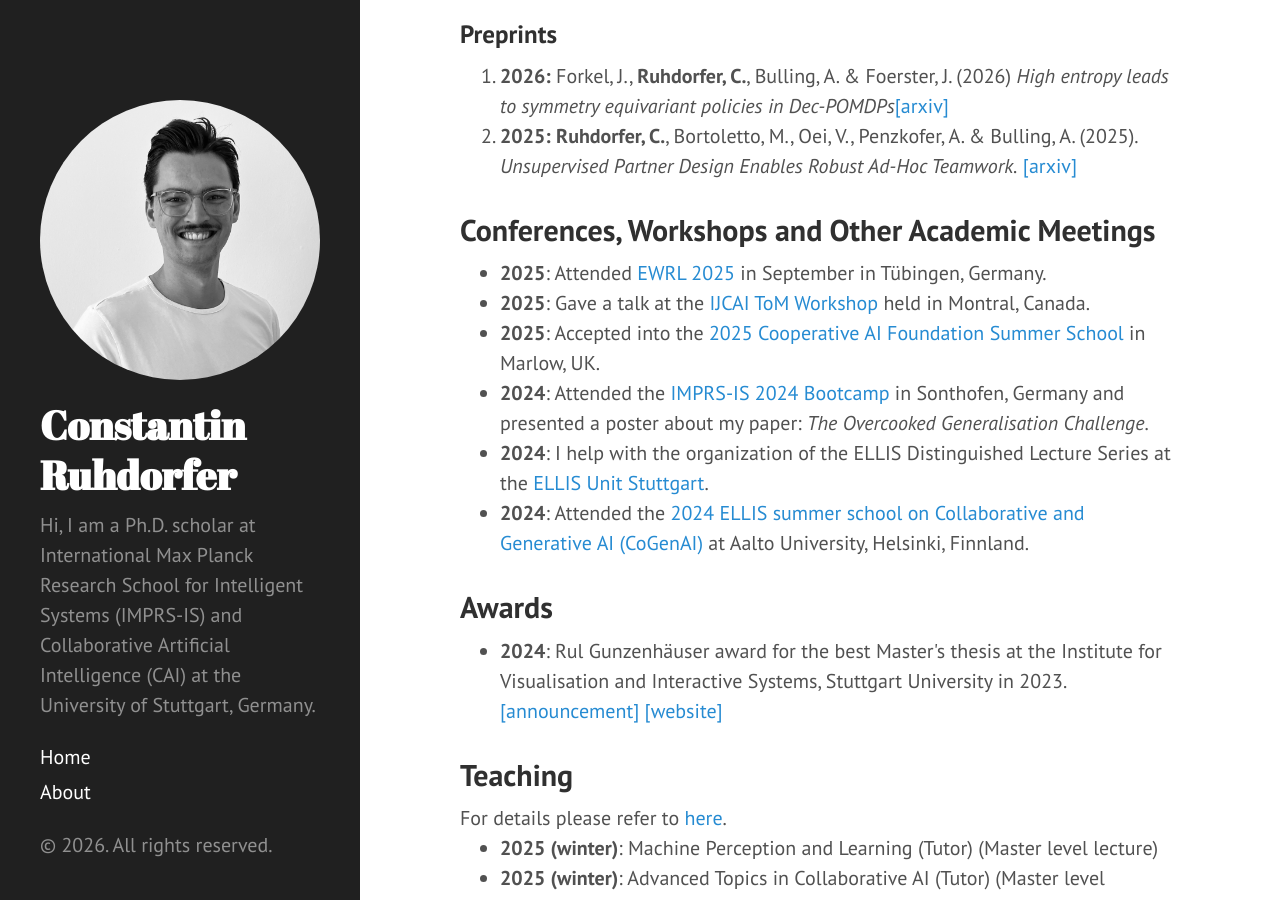
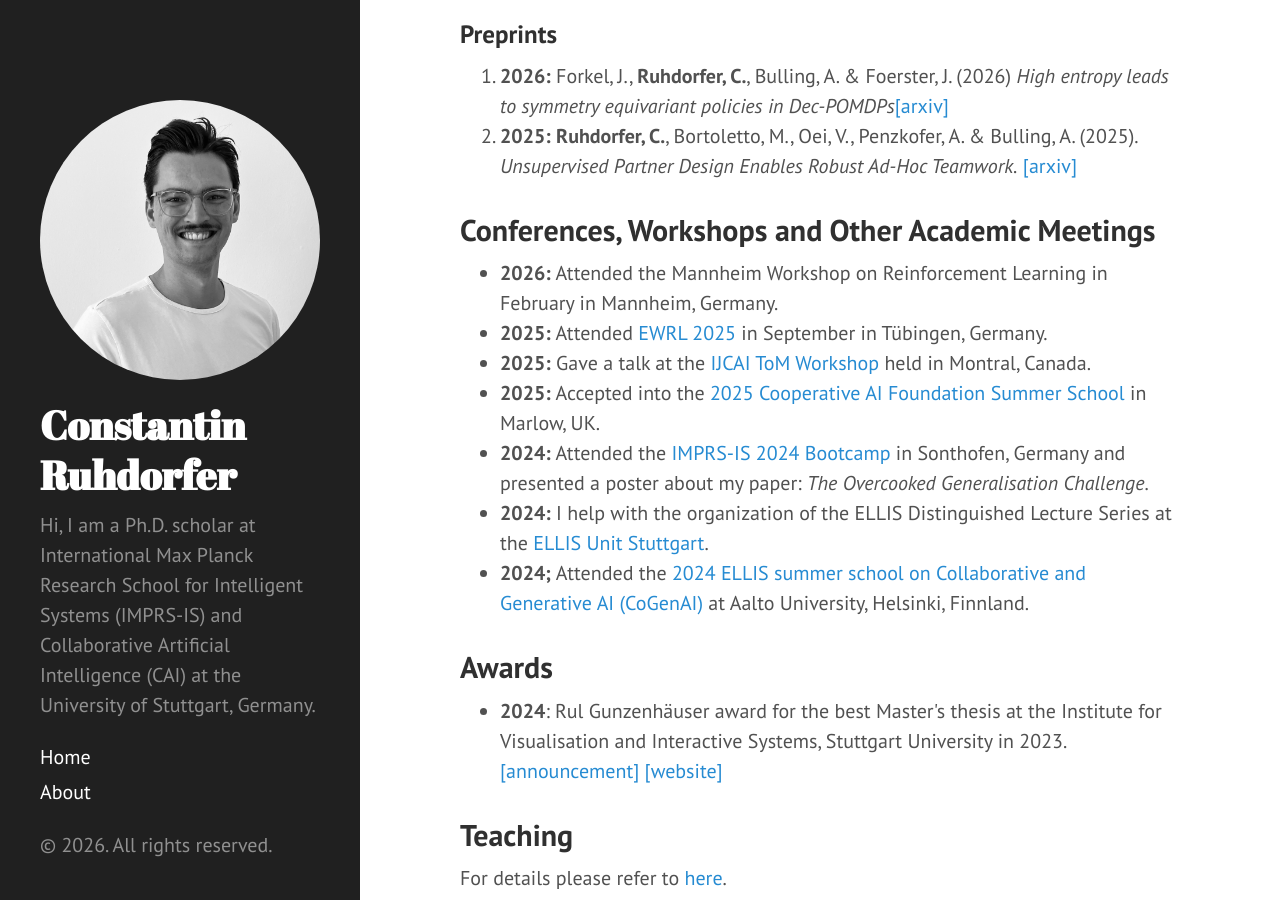
Before and after one commit to ConstantinRuhdorfer/constantinruhdorfer.github.io, a Jekyll site: the page built from index.html, in a window 1280 px wide and 900 px high, scrolled down 2255 px. Built offline with Jekyll 4.4.1, drawn with Linux system fonts in a browser that asks for light colours; the list of posts is cut into pages by our own code.

Commit message:
Add upcoming events for 2026 and 2025

```diff
--- a/index.html
+++ b/index.html
@@ -55,12 +55,13 @@ I sometimes collaborate with others to work on topics not related to my core res
 <h2 class="post-title">Conferences, Workshops and Other Academic Meetings</h2>
 
 <ul>
-  <li><b>2025</b>: Attended <a href="https://euro-workshop-on-reinforcement-learning.github.io/ewrl18/">EWRL 2025</a> in September in Tübingen, Germany.</li>
-  <li><b>2025</b>: Gave a talk at the <a href="https://tomworkshop.github.io">IJCAI ToM Workshop</a> held in Montral, Canada.</li>
-  <li><b>2025</b>: Accepted into the <a href="https://www.cooperativeai.com/summer-school/summer-school-2025">2025 Cooperative AI Foundation Summer School</a> in Marlow, UK. </li>
-  <li><b>2024</b>: Attended the <a href="https://imprs.is.mpg.de/events/imprs-is-boot-camp">IMPRS-IS 2024 Bootcamp</a> in Sonthofen, Germany and presented a poster about my paper: <i>The Overcooked Generalisation Challenge</i>.</li>
-  <li><b>2024</b>: I help with the organization of the ELLIS Distinguished Lecture Series at the <a href="https://ellis-stuttgart.eu">ELLIS Unit Stuttgart</a>.</li>
-  <li><b>2024</b>: Attended the <a href="https://fcai.fi/ellis-summer-school-2024/home">2024 ELLIS summer school on Collaborative and Generative AI (CoGenAI)</a> at Aalto University, Helsinki, Finnland.</li>
+  <li><b>2026:</b> Attended the <a href="https://www.wim.uni-mannheim.de/doering/conferences/rl-2026/"></a>Mannheim Workshop on Reinforcement Learning</a> in February in Mannheim, Germany.</li>
+  <li><b>2025:</b> Attended <a href="https://euro-workshop-on-reinforcement-learning.github.io/ewrl18/">EWRL 2025</a> in September in Tübingen, Germany.</li>
+  <li><b>2025:</b> Gave a talk at the <a href="https://tomworkshop.github.io">IJCAI ToM Workshop</a> held in Montral, Canada.</li>
+  <li><b>2025:</b> Accepted into the <a href="https://www.cooperativeai.com/summer-school/summer-school-2025">2025 Cooperative AI Foundation Summer School</a> in Marlow, UK. </li>
+  <li><b>2024:</b> Attended the <a href="https://imprs.is.mpg.de/events/imprs-is-boot-camp">IMPRS-IS 2024 Bootcamp</a> in Sonthofen, Germany and presented a poster about my paper: <i>The Overcooked Generalisation Challenge</i>.</li>
+  <li><b>2024:</b> I help with the organization of the ELLIS Distinguished Lecture Series at the <a href="https://ellis-stuttgart.eu">ELLIS Unit Stuttgart</a>.</li>
+  <li><b>2024;</b> Attended the <a href="https://fcai.fi/ellis-summer-school-2024/home">2024 ELLIS summer school on Collaborative and Generative AI (CoGenAI)</a> at Aalto University, Helsinki, Finnland.</li>
 </ul>
 
 <h2 class="post-title">Awards</h2>
```
